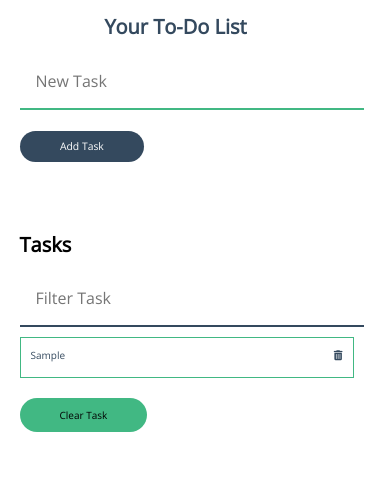
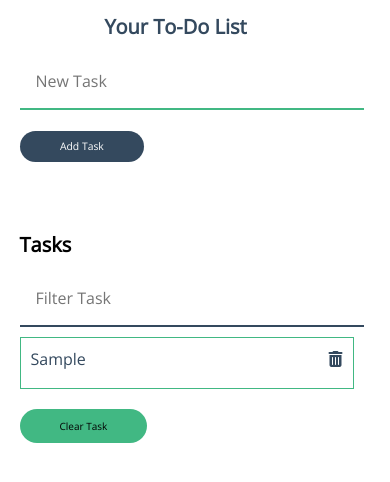
Before and after one commit to OladetounJed/jed-todo-list, a plain HTML site: page index.html in a window 390 px wide. Both pictures are taken after typing "Sample" into the empty fields and a click on the input "Add Task". Drawn offline with nearby package versions, Linux system fonts and the light colour scheme.

Commit message:
Font-size for Mobile Devices fixed

```diff
--- a/script.js
+++ b/script.js
@@ -59,6 +59,8 @@ link.innerHTML = '<i class="fas fa-trash-alt"></i>';
 
 //Append a Element to Li Element
 
+
+
 li.appendChild(link);
 
 
--- a/style.css
+++ b/style.css
@@ -107,4 +107,10 @@ li {
     .submit-btn {
         font-size: 0.65rem;
     }
+
+    li {
+        font-size: 1rem ;
+    }
+
+
 }
```
